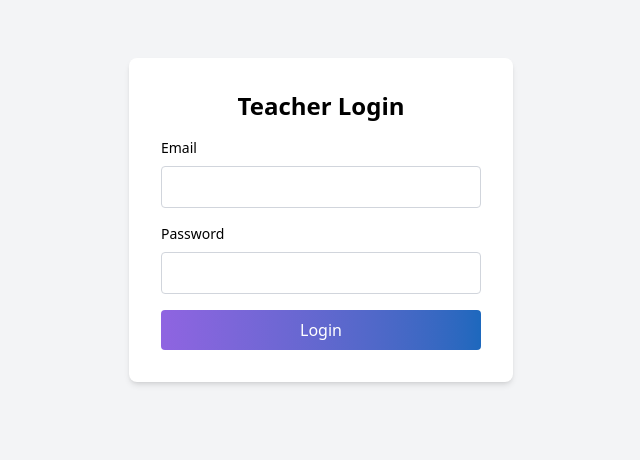
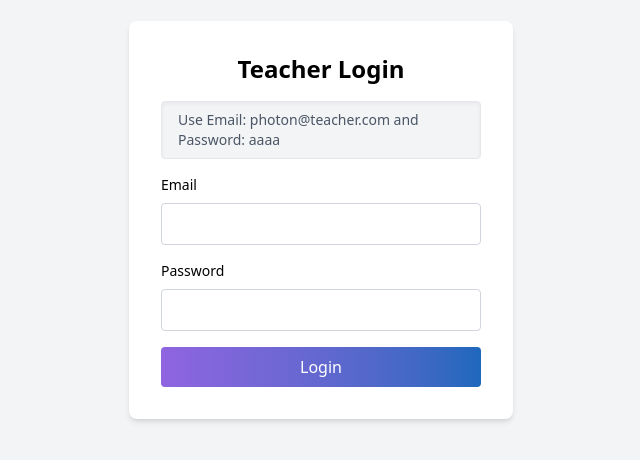
Before and after one commit to photon05/Live-Polling-System, a React (Vite) app in the folder client/: page /teacher/poll in a window 1280 px wide. Shown: the part 180-640 px from the top of the page, without its empty margins (319-959 px from the left). Built offline with nearby package versions, Linux system fonts and the light colour scheme; no server answers.

Commit message:
Email and password

```diff
--- a/client/src/components/TeacherLogin.jsx
+++ b/client/src/components/TeacherLogin.jsx
@@ -33,9 +33,15 @@ const TeacherLogin = ({ setIsTeacherLoggedIn }) => {
 
   return (
     <div className="min-h-screen flex items-center justify-center bg-gray-100">
-      <form onSubmit={handleLogin} className="bg-white p-8 rounded-lg shadow-md w-96">
+      <form
+        onSubmit={handleLogin}
+        className="bg-white p-8 rounded-lg shadow-md w-96"
+      >
         <h2 className="text-2xl font-bold mb-4 text-center">Teacher Login</h2>
-
+        <h1 className="text-sm text-left text-gray-600 bg-gray-100 px-4 py-2 rounded mb-4 border border-gray-200 shadow-inner">
+          Use Email: <span className="font-medium">photon@teacher.com</span> and
+          Password: <span className="font-medium">aaaa</span>
+        </h1>
         {error && <p className="text-red-500 mb-4">{error}</p>}
 
         <label className="block mb-2 text-sm font-medium">Email</label>
```
